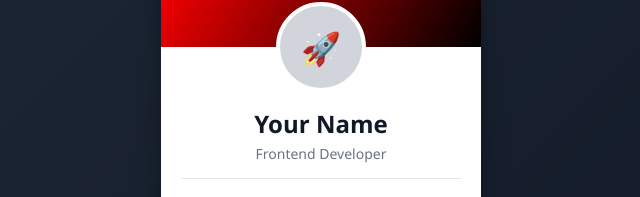
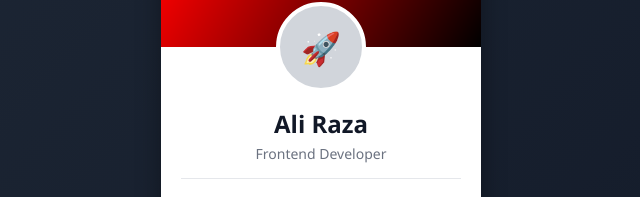
Before and after one commit to Zohaib-Amjad/git-practice, a plain HTML site: page index.html in a window 1280 px wide. Shown: the part 262-459 px from the top of the page, without its empty margins (319-959 px from the left). Drawn offline with Linux system fonts and the light colour scheme.

Commit message:
changed name to Ali Raza

```diff
--- a/index.html
+++ b/index.html
@@ -100,7 +100,7 @@
       <div class="banner"></div>
       <div class="avatar">🚀</div>
       <div class="info">
-        <h2>Your Name</h2>
+        <h2>Ali Raza</h2>
         <p class="role">Frontend Developer</p>
 
         <div class="stats">
```
